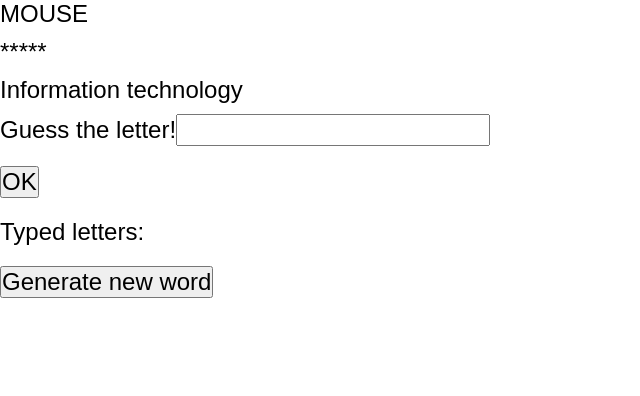
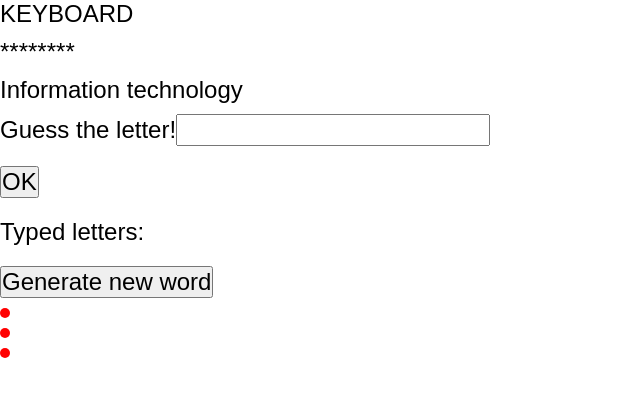
Before and after one commit to KadeoPL/Wisielec, a React (Vite) app: page / in a window 1280 px wide. Shown: the top 396 px of the page, without its empty margins (0-640 px from the left). Built offline with nearby package versions, Linux system fonts and the light colour scheme; a web font is replaced by a local one.

Commit message:
add win and lose rules

```diff
--- a/src/App.jsx
+++ b/src/App.jsx
@@ -3,29 +3,37 @@ import TypedLetterList from "./components/TypedLettersList";
 import TypeLetterForm from "./components/TypeLetterForm";
 import { getRandomWord } from "./components/WordSelector";
 import './index.css';
+import Lives from "./components/Lives";
 
 function App() {
   const [letters, setLetters] = useState([]);
   const [randomWord, setRandomWord] = useState('');
   const [maskedWord, setMaskedWord] = useState('');
+  const [lives, setLives] = useState(3);
 
   useEffect(() => {
-    const newRandomWord = getRandomWord();
-    setRandomWord(newRandomWord);
-    setMaskedWord(maskWord(newRandomWord.word));
+    startNewGame();
   }, [])
 
-  function handleAddLetter(letter) {
-    const newLetter = { char: letter, className: randomWord.word.includes(letter) ? 'correct' : 'incorrect' };
-    setLetters(prevLetters => [...prevLetters, newLetter]);
-    checkLetterInWordAndUpdateMask(letter);
-  }
-
-  function handleGenerateWord(){
+  function startNewGame(){
     const newRandomWord = getRandomWord();
     setRandomWord(newRandomWord);
     setMaskedWord(maskWord(newRandomWord.word));
     setLetters([]);
+    setLives(3);
+  }
+
+  function handleAddLetter(letter) {
+    const newLetter = {char: letter, className: ''};
+    setLetters(prevLetters => [...prevLetters, newLetter]);
+
+    if(randomWord.word.includes(letter)){
+      newLetter.className = 'correct';
+      checkLetterInWordAndUpdateMask(letter);
+    } else {
+      newLetter.className = 'incorrect';
+      setLives(prevLives => prevLives - 1);
+    }
   }
 
   function maskWord(wordToMask){
@@ -43,9 +51,18 @@ function App() {
         .map((char) => (letters.map(l => l.char).includes(char) || char === letter ? char : '*'))
         .join('');
       setMaskedWord(newMaskedWord);
-    }
+
+      if (!newMaskedWord.includes('*')) {
+        alert('You win!');
+    }}
   }
 
+  useEffect(() => {
+    if (lives === 0) {
+      alert('You lose! Try again!');
+      startNewGame();
+    }
+  }, [lives]);
 
   return (
     <>
@@ -57,7 +74,8 @@ function App() {
       <TypeLetterForm onAddLetter={handleAddLetter} randomWord={randomWord.word}/>
       <p>Typed letters:</p>
       <TypedLetterList letters={letters}/>
-      <button onClick={handleGenerateWord}>Generate new word</button>
+      <button onClick={startNewGame}>Generate new word</button>
+      <Lives lives={lives}/>
     </>
   )
 }
--- /dev/null
+++ b/src/components/Lives.jsx
@@ -0,0 +1,9 @@
+export default function Lives({lives}) {
+    return (
+      <div>
+        {Array.from({ length: lives }, (_, index) => (
+          <div key={index} className="heart"></div>
+        ))}
+      </div>
+    );
+  }
--- a/src/index.css
+++ b/src/index.css
@@ -25,3 +25,10 @@
 .incorrect {
     color: red;
 }
+
+.heart {
+    width: 10px;
+    height: 10px;
+    background-color: red;
+    border-radius: 100px;
+}
```
